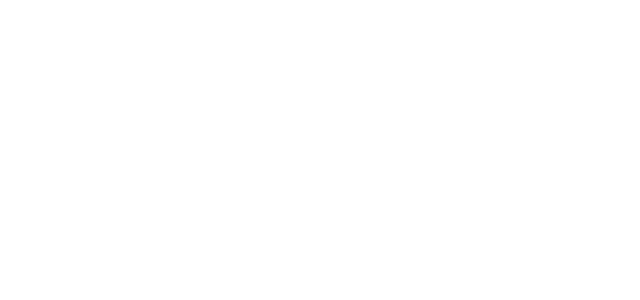
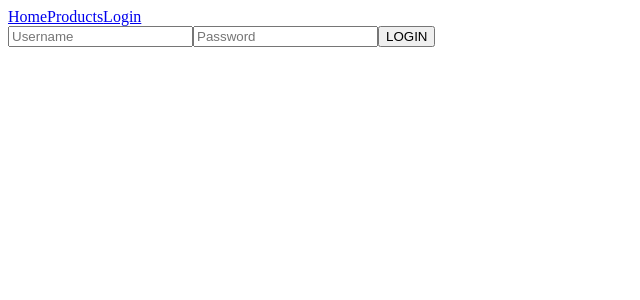
Before and after one commit to aniket-dev863/ShopShere_React_Learniing, a React (Vite) app: page /login in a window 1280 px wide. Before the commit this address had no page. Shown: the top 300 px of the page, without its empty margins (0-640 px from the left). Built offline with nearby package versions, Linux system fonts and the light colour scheme.

Commit message:
AuthPersistence By Storing tokens

```diff
--- a/src/App.jsx
+++ b/src/App.jsx
@@ -4,6 +4,7 @@ import Home from "./Pages/Home";
 import Products from "./Pages/Products";
 import MainLayout from "./Layouts/MainLayout";
 import ProductDetails from "./Components/ProductDetails";
+import Login from "./Pages/Login";
 const App = () => {
   return (
     <>
@@ -12,6 +13,7 @@ const App = () => {
           <Route path="/" element={<Home />} />
           <Route path="/products" element={<Products />} />
           <Route path="/products/:id" element={<ProductDetails />} />
+          <Route path="/login" element={<Login />} />
         </Route>
       </Routes>
     </>
--- a/src/Components/Navbar.jsx
+++ b/src/Components/Navbar.jsx
@@ -4,6 +4,7 @@ function Navbar() {
     <nav>
       <Link to="/">Home</Link>
       <Link to="/products">Products</Link>
+      <Link to="/login">Login</Link>
     </nav>
   );
 }
--- /dev/null
+++ b/src/Pages/Login.jsx
@@ -0,0 +1,54 @@
+import React, { useEffect, useState } from "react";
+function Login() {
+  const [username, setUsername] = useState("");
+  const [password, setPassword] = useState("");
+  const login = async () => {
+    const response = await fetch("https://dummyjson.com/auth/login", {
+      method: "POST",
+      headers: {
+        "Content-Type": "application/json",
+      },
+      body: JSON.stringify({
+        username: username,
+        password: password,
+      }),
+    });
+    const data = await response.json();
+    console.log(data);
+    localStorage.setItem("AccessToken", data.accessToken);
+  };
+  useEffect(() => {
+    const token = localStorage.getItem("AccessToken");
+    console.log(`Here is the Access Token Present ${token}`);
+  }, []);
+  return (
+    <>
+      <input
+        type="text"
+        name="userName"
+        id=""
+        placeholder="Username"
+        value={username}
+        onChange={(e) => {
+          setUsername(e.target.value);
+        }}
+      />
+      <input
+        type="password"
+        name="Password"
+        id=""
+        placeholder="Password"
+        value={password}
+        onChange={(e) => {
+          setPassword(e.target.value);
+        }}
+      />
+
+      <button type="submit" onClick={login}>
+        LOGIN
+      </button>
+    </>
+  );
+}
+
+export default Login;
```
